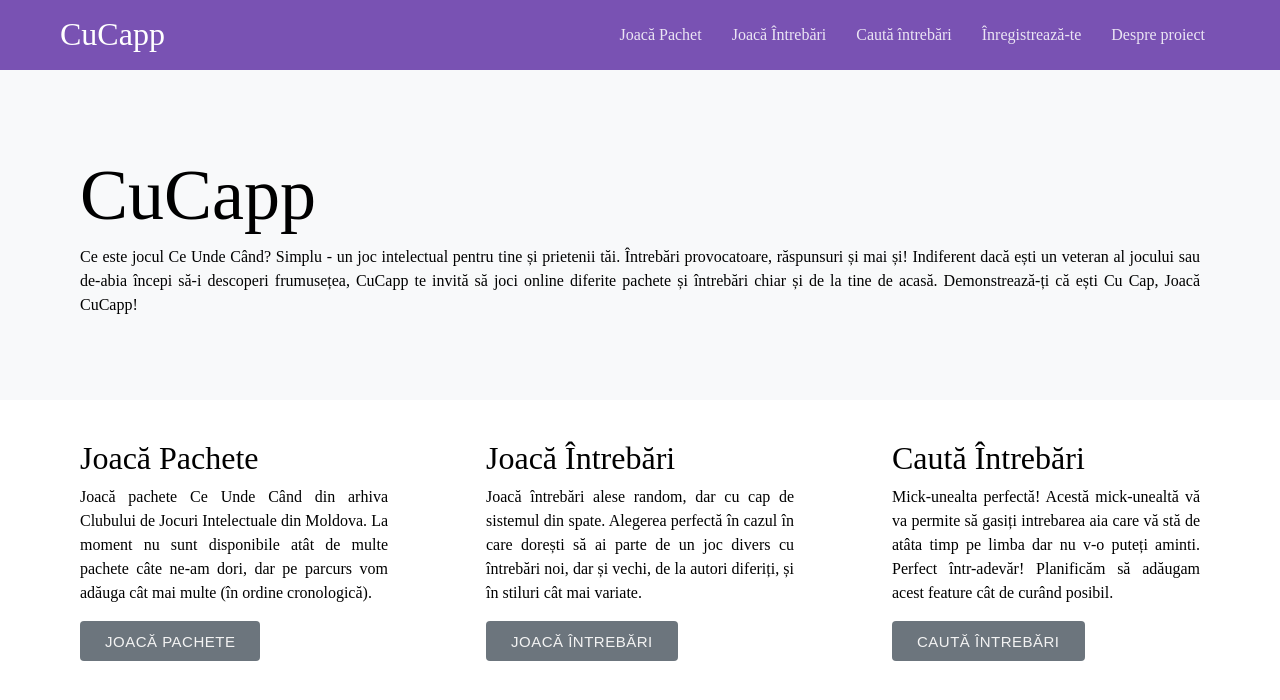
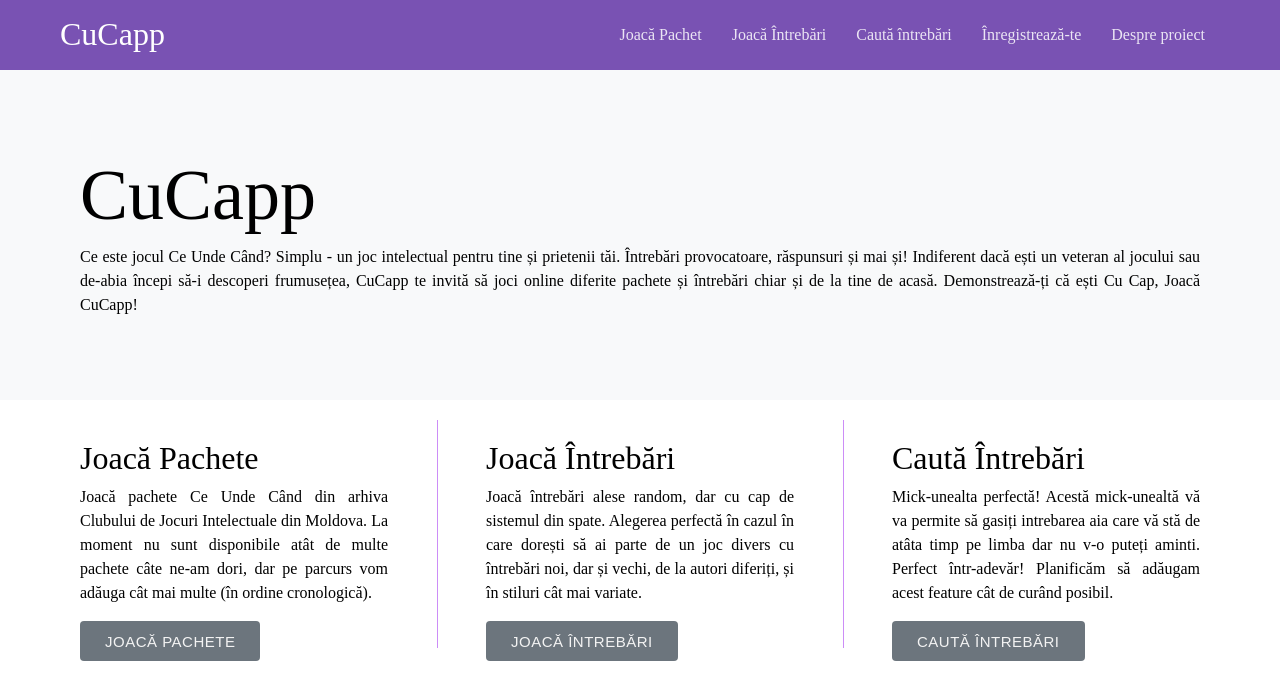
Before and after one commit to lavrric/cucapp, a React (Create React App) app: page / in a window 1280 px wide. Shown: the top 700 px of the page. Built offline with nearby package versions, Linux system fonts and the light colour scheme.

Commit message:
added svg

```diff
--- a/src/components/feature/feature.scss
+++ b/src/components/feature/feature.scss
@@ -7,6 +7,7 @@
   border-top: 0px;
   border-bottom: 0px;
   padding: 20px;
+  text-align: center;
 
   .title {
     font-size: 2rem;
--- a/src/pages/homepage/homepage.jsx
+++ b/src/pages/homepage/homepage.jsx
@@ -12,10 +12,12 @@ const HomePage = () => (
         title="Joacă Pachete"
         text="Joacă pachete Ce Unde Când din arhiva Clubului de Jocuri Intelectuale din Moldova. La moment nu sunt disponibile atât de multe pachete câte ne-am dori, dar pe parcurs vom adăuga cât mai multe (în ordine cronologică)."
       />
+      <div className="bar"></div>
       <Feature
         title="Joacă Întrebări"
         text="Joacă întrebări alese random, dar cu cap de sistemul din spate. Alegerea perfectă în cazul în care dorești să ai parte de un joc divers cu întrebări noi, dar și vechi, de la autori diferiți, și în stiluri cât mai variate."
       />
+      <div className="bar"></div>
       <Feature
         title="Caută Întrebări"
         text="Mick-unealta perfectă! Acestă mick-unealtă vă va permite să gasiți intrebarea aia care vă stă de atâta timp pe limba dar nu v-o puteți aminti. Perfect într-adevăr! Planificăm să adăugam acest feature cât de curând posibil. "
--- a/src/pages/homepage/homepage.scss
+++ b/src/pages/homepage/homepage.scss
@@ -13,4 +13,10 @@
     flex-direction: row;
     justify-content: space-between;
   }
+
+  .bar{
+    width: 1px;
+    height: 60%;
+    border-left: 1px solid #cc8df7;
+  }
 }
```
